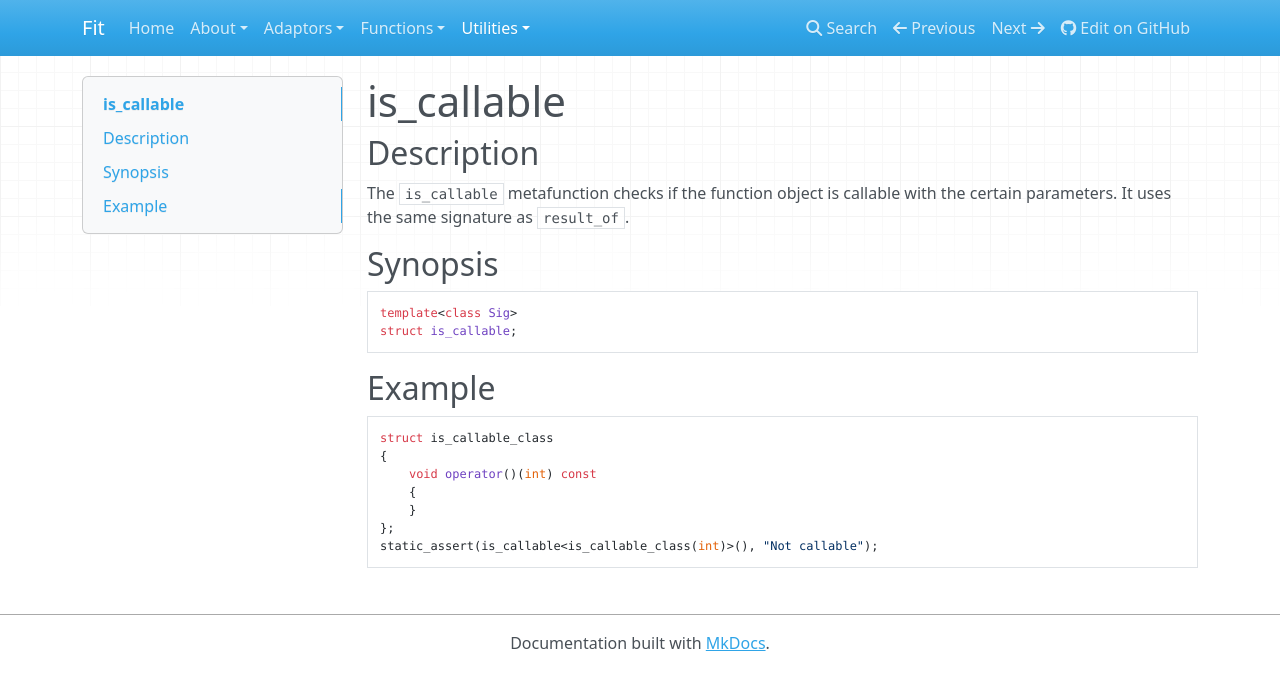
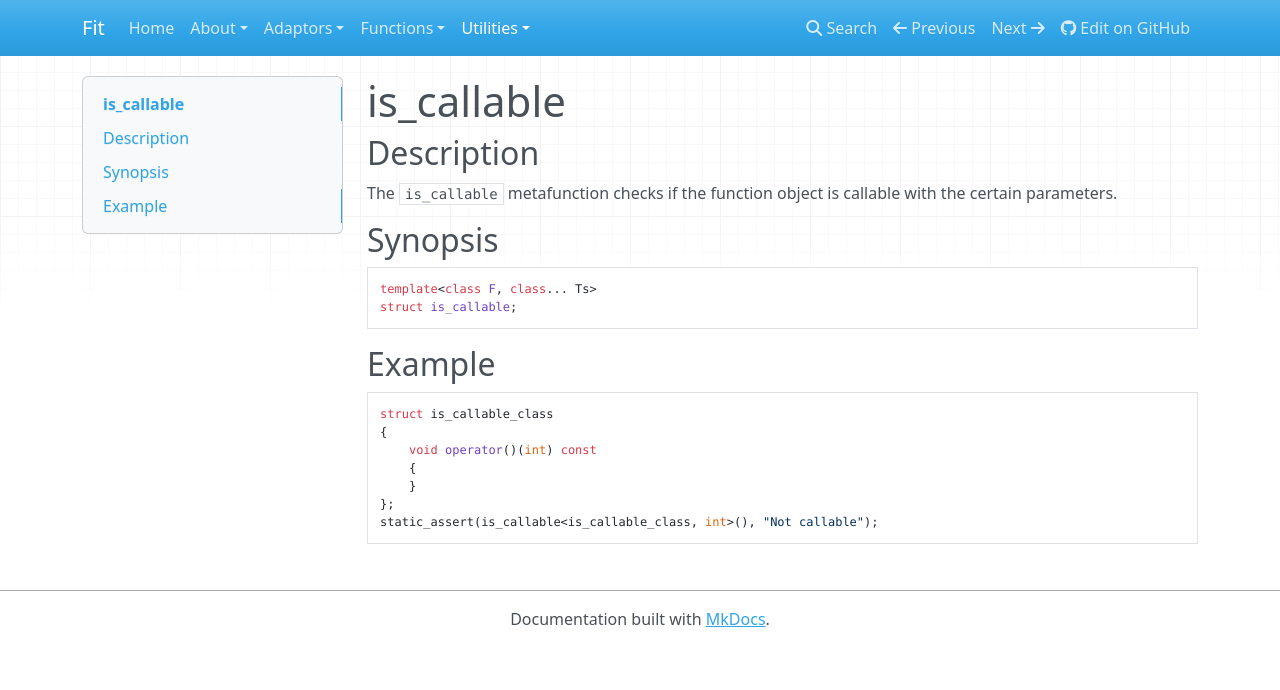
Before and after one commit to boostorg/hof, an MkDocs documentation site: the page built from doc/src/is_callable.md, in a window 1280 px wide. Shown: the top 690 px of the page. Built offline with MkDocs 1.6.1, drawn with Linux system fonts in a browser that asks for light colours; nearby versions of some CDN libraries; old or Windows-style settings are respelled for this version of MkDocs.

Commit message:
Update markdown

```diff
--- a/doc/src/is_callable.md
+++ b/doc/src/is_callable.md
@@ -5,13 +5,13 @@ Description
 -----------
 
 The `is_callable` metafunction checks if the function object is callable with
-the certain parameters. It uses the same signature as `result_of`.
+the certain parameters.
 
 
 Synopsis
 --------
 
-    template<class Sig>
+    template<class F, class... Ts>
     struct is_callable;
 
 Example
@@ -23,4 +23,4 @@ Example
         {
         }
     };
-    static_assert(is_callable<is_callable_class(int)>(), "Not callable");
+    static_assert(is_callable<is_callable_class, int>(), "Not callable");
```
